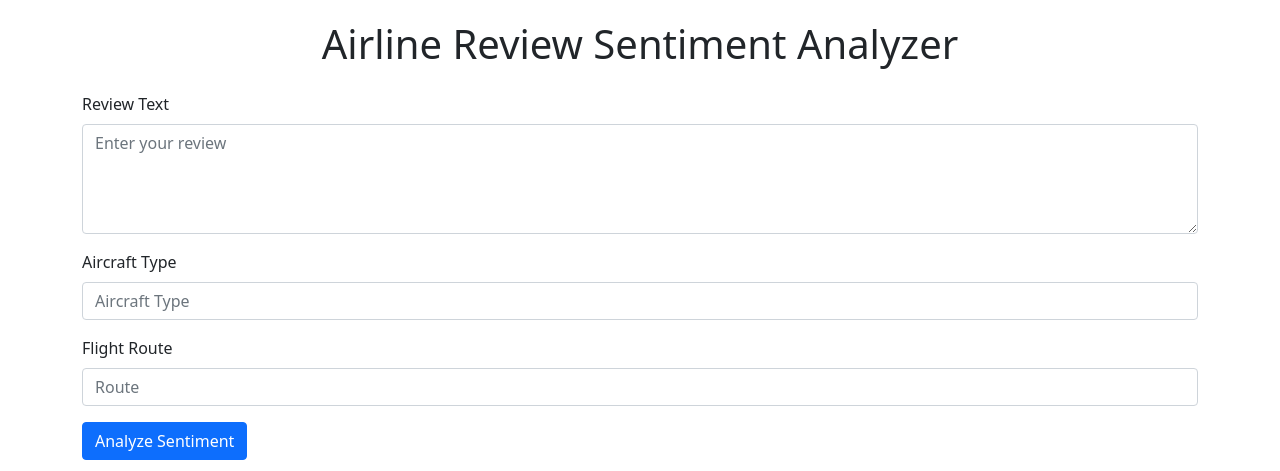
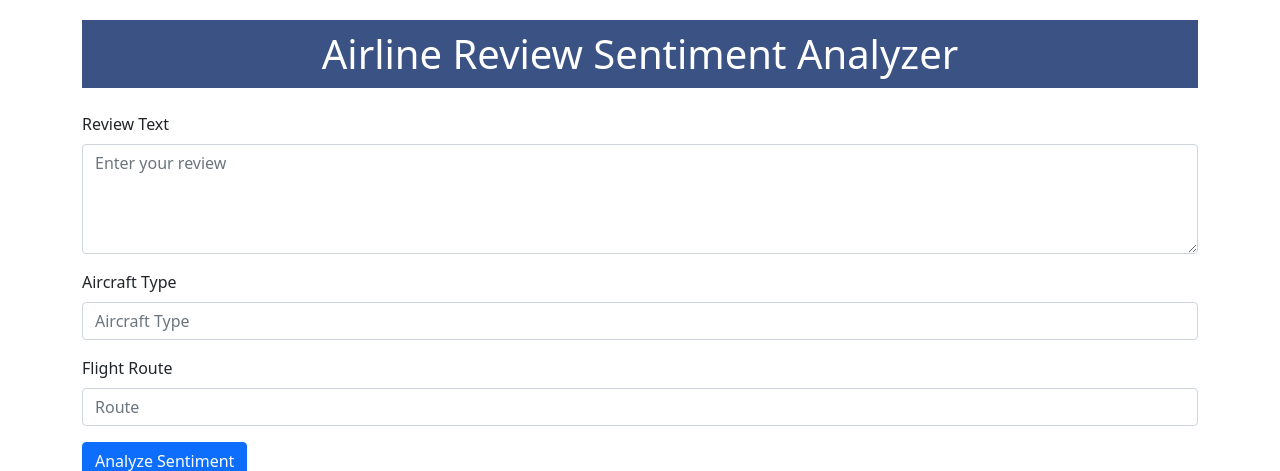
Before and after one commit to kierjan/ASAWA, a Flask app: page / in a window 1280 px wide. Shown: the top 471 px of the page. Run offline with Flask 2, Linux system fonts and the light colour scheme; data that the repository does not hold is empty; some libraries are stand-ins or nearby versions.

Commit message:
Change header background color to #3B5384

```diff
--- a/templates/index.html
+++ b/templates/index.html
@@ -18,7 +18,7 @@
 </head>
 <body>
 <div class="container">
-    <h1 class="text-center mb-4">Airline Review Sentiment Analyzer</h1>
+    <h1 class="header text-center mb-4">Airline Review Sentiment Analyzer</h1>
     <form id="reviewForm" class="mb-3">
         <div class="mb-3">
             <label for="reviewText" class="form-label">Review Text</label>
```
